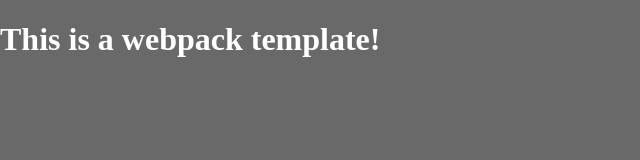
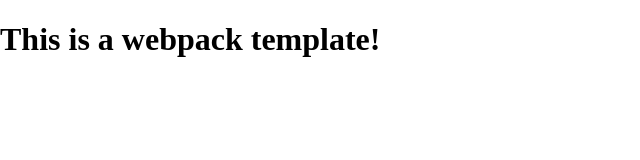
Before and after one commit to dooory/validation-api-practice, a website built with webpack: page src/template.html in a window 1280 px wide. Shown: the whole page, without its empty margins (0-640 px from the left). Built offline with nearby package versions, Linux system fonts and the light colour scheme.

Commit message:
style(css): remove rule

```diff
--- a/src/style.css
+++ b/src/style.css
@@ -2,8 +2,3 @@
 body {
     margin: 0;
 }
-
-body {
-    background-color: dimgray;
-    color: white;
-}
```
